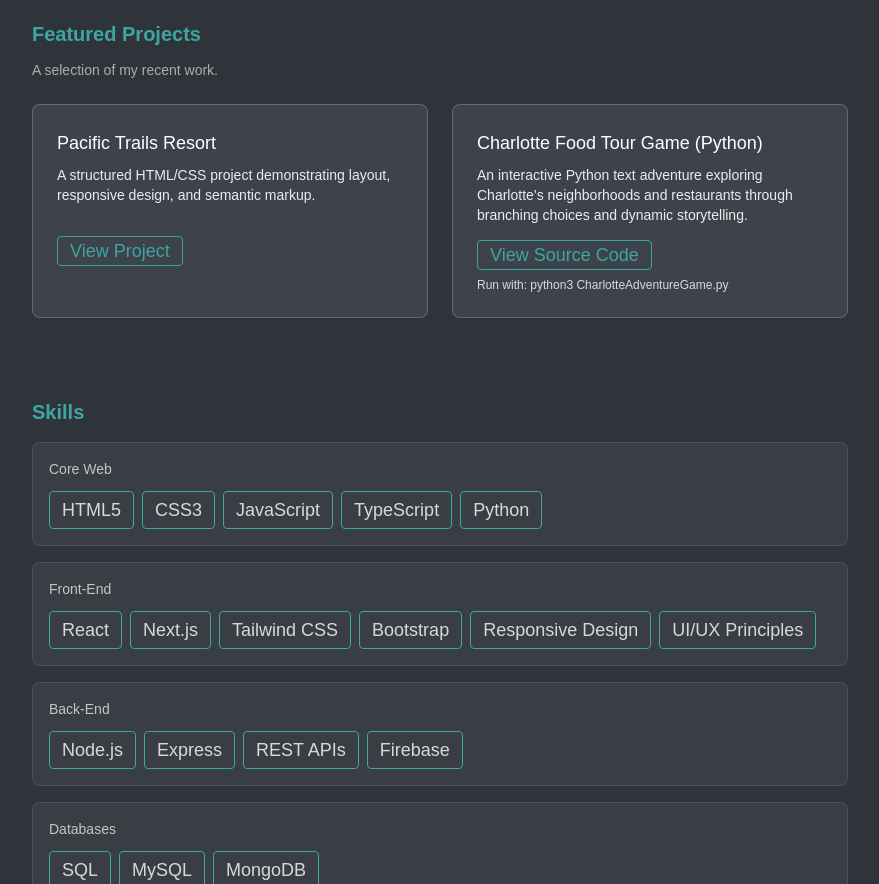
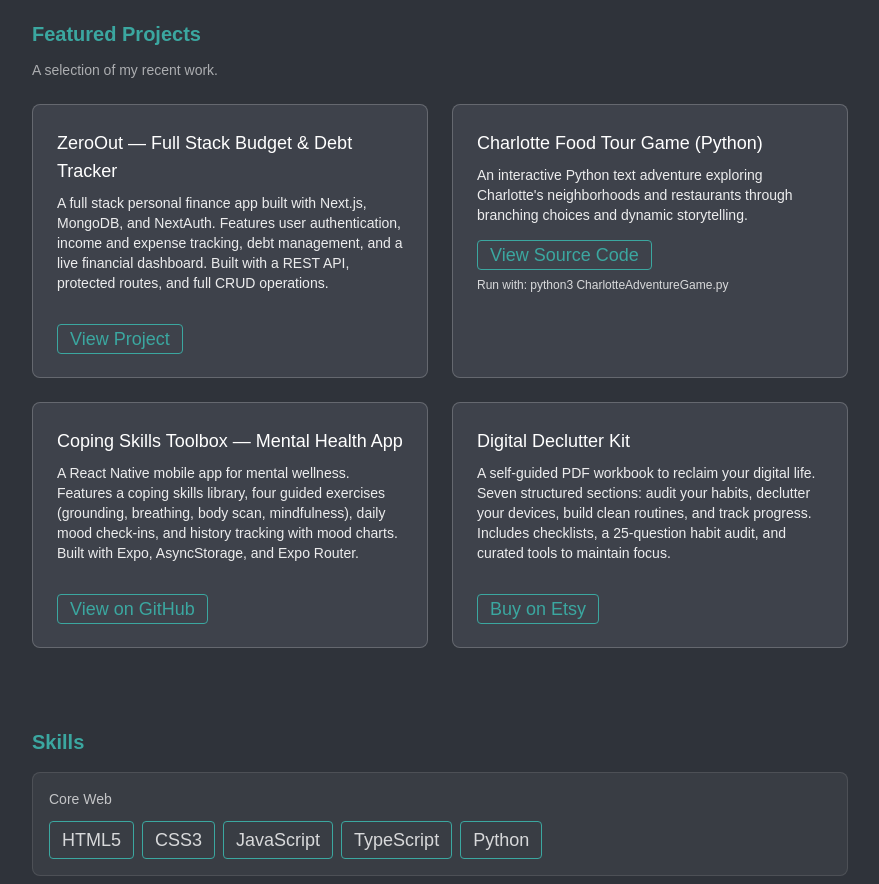
Before and after one commit to jboe26/portfolio_2026, a Next.js app: page /dashboard in a window 1280 px wide. Shown: the part 1120-2004 px from the top of the page, without its empty margins (200-1079 px from the left). Built offline with nearby package versions, Linux system fonts and the light colour scheme.

Commit message:
Updated Featured Projects

```diff
--- a/app/dashboard/page.tsx
+++ b/app/dashboard/page.tsx
@@ -1,23 +1,20 @@
 export default function Dashboard() {
   return (
     <div className="min-h-screen bg-[#2f333a] text-white">
-      {/* Main Content Container */}
       <main className="max-w-4xl mx-auto p-10 space-y-20">
+        {/* ABOUT ME */}
         <section className="max-w-4xl mx-auto py-2 px-4">
           <h1 className="text-xl text-[#3ba7a0] font-bold mb-10">About Me</h1>
 
-          {/* Two‑Column Layout */}
           <div className="flex flex-col md:flex-row items-center md:items-start gap-10">
-            {/* Left: Image */}
             <div className="flex-shrink-0">
               <img
                 src="/JB.jpg"
                 alt="Josh Boepple"
-                className="w-45 h-45 object-cover rounded-4xl shadow-lg"
+                className="w-45 h-45 object-cover rounded-3xl shadow-lg"
               />
             </div>
 
-            {/* Right: Text */}
             <div>
               <p className="text-lg leading-relaxed text-white/80 mb-6">
                 Hello! I'm Josh, a passionate full-stack developer based in
@@ -32,7 +29,7 @@ export default function Dashboard() {
           </div>
         </section>
 
-        {/* Client Work */}
+        {/* CLIENT WORK */}
         <section>
           <h2 className="text-xl text-[#3ba7a0] font-semibold mb-3">
             Client Work
@@ -40,11 +37,7 @@ export default function Dashboard() {
 
           <div className="space-y-4 mb-4">
             {/* Speech Innovation */}
-            <div
-              className="bg-[#3e424b] p-6 rounded-lg border border-white/20
-      transition-all duration-300 hover:-translate-y-1 hover:shadow-lg hover:shadow-black/20
-      hover:border-white/40"
-            >
+            <div className="bg-[#3e424b] p-6 rounded-lg border border-white/20 transition-all duration-300 hover:-translate-y-1 hover:shadow-lg hover:shadow-black/20 hover:border-white/40">
               <h3 className="text-lg font-medium mb-2">Speech Innovation NC</h3>
               <p className="text-sm text-white/90 mb-4">
                 Bilingual Speech-Language Pathology Services — Empowering
@@ -61,8 +54,7 @@ export default function Dashboard() {
                 <a
                   href="https://speechinnovationnc.org/"
                   target="_blank"
-                  className="text-lg px-3 py-1 rounded border border-[#3ba7a0] text-[#3ba7a0]
-          hover:bg-[#3ba7a0] hover:text-black transition"
+                  className="text-lg px-3 py-1 rounded border border-[#3ba7a0] text-[#3ba7a0] hover:bg-[#3ba7a0] hover:text-black transition"
                 >
                   View Project
                 </a>
@@ -70,11 +62,7 @@ export default function Dashboard() {
             </div>
 
             {/* Mickey Herring */}
-            <div
-              className="bg-[#3e424b] p-6 rounded-lg border border-white/20
-      transition-all duration-300 hover:-translate-y-1 hover:shadow-lg hover:shadow-black/20
-      hover:border-white/40"
-            >
+            <div className="bg-[#3e424b] p-6 rounded-lg border border-white/20 transition-all duration-300 hover:-translate-y-1 hover:shadow-lg hover:shadow-black/20 hover:border-white/40">
               <h3 className="text-lg font-medium mb-2">
                 Mickey Herring Taxidermy
               </h3>
@@ -95,8 +83,7 @@ export default function Dashboard() {
                 <a
                   href="https://www.mickeyherringtaxidermy.org/"
                   target="_blank"
-                  className="text-lg px-3 py-1 rounded border border-[#3ba7a0] text-[#3ba7a0]
-          hover:bg-[#3ba7a0] hover:text-black transition"
+                  className="text-lg px-3 py-1 rounded border border-[#3ba7a0] text-[#3ba7a0] hover:bg-[#3ba7a0] hover:text-black transition"
                 >
                   View Project
                 </a>
@@ -105,7 +92,7 @@ export default function Dashboard() {
           </div>
         </section>
 
-        {/* Featured Projects */}
+        {/* FEATURED PROJECTS */}
         <section>
           <h2 className="text-xl text-[#3ba7a0] font-semibold mb-3">
             Featured Projects
@@ -115,45 +102,38 @@ export default function Dashboard() {
           </p>
 
           <div className="grid grid-cols-1 sm:grid-cols-2 gap-6 mb-4">
-            {/* Card 1 */}
-            <div
-              className="relative group overflow-hidden bg-[#3e424b] p-6 rounded-lg border border-white/20
-      transition-all duration-300 hover:-translate-y-1 hover:shadow-lg hover:shadow-black/20
-      hover:border-white/40"
-            >
-              {/* Content */}
+            {/* ZeroOut */}
+            <div className="relative group overflow-hidden bg-[#3e424b] p-6 rounded-lg border border-white/20 transition-all duration-300 hover:-translate-y-1 hover:shadow-lg hover:shadow-black/20 hover:border-white/40">
               <div className="relative z-10">
                 <h3 className="text-lg font-medium mb-2">
                   <a
-                    href="https://inf250-pacifictrailsresort.netlify.app/"
+                    href="https://zeroout.netlify.app/"
                     target="_blank"
                     className="hover:underline hover:text-white transition-colors duration-200"
                   >
-                    Pacific Trails Resort
+                    ZeroOut — Full Stack Budget & Debt Tracker
                   </a>
                 </h3>
                 <p className="text-sm text-white/90 mb-8">
-                  A structured HTML/CSS project demonstrating layout, responsive
-                  design, and semantic markup.
+                  A full stack personal finance app built with Next.js, MongoDB,
+                  and NextAuth. Features user authentication, income and expense
+                  tracking, debt management, and a live financial dashboard.
+                  Built with a REST API, protected routes, and full CRUD
+                  operations.
                 </p>
+
                 <a
-                  href="https://inf250-pacifictrailsresort.netlify.app/"
+                  href="https://zeroout.netlify.app/"
                   target="_blank"
-                  className="text-lg px-3 py-1 rounded border border-[#3ba7a0] text-[#3ba7a0]
-             hover:bg-[#3ba7a0] hover:text-black transition"
+                  className="text-lg px-3 py-1 rounded border border-[#3ba7a0] text-[#3ba7a0] hover:bg-[#3ba7a0] hover:text-black transition"
                 >
                   View Project
                 </a>
               </div>
             </div>
 
-            {/* Card 2 */}
-            <div
-              className="relative group overflow-hidden bg-[#3e424b] p-6 rounded-lg border border-white/20
-      transition-all duration-300 hover:-translate-y-1 hover:shadow-lg hover:shadow-black/20
-      hover:border-white/40"
-            >
-              {/* Content */}
+            {/* Charlotte Food Tour */}
+            <div className="relative group overflow-hidden bg-[#3e424b] p-6 rounded-lg border border-white/20 transition-all duration-300 hover:-translate-y-1 hover:shadow-lg hover:shadow-black/20 hover:border-white/40">
               <div className="relative z-10">
                 <h3 className="text-lg font-medium mb-2">
                   <a
@@ -166,7 +146,7 @@ export default function Dashboard() {
                 </h3>
 
                 <p className="text-sm text-white/90 mb-4">
-                  An interactive Python text adventure exploring Charlotte’s
+                  An interactive Python text adventure exploring Charlotte's
                   neighborhoods and restaurants through branching choices and
                   dynamic storytelling.
                 </p>
@@ -174,8 +154,7 @@ export default function Dashboard() {
                 <a
                   href="https://github.com/jboe26/charlotte-food-tour/blob/main/CharlotteAdventureGame.py"
                   target="_blank"
-                  className="text-lg px-3 py-1 rounded border border-[#3ba7a0] text-[#3ba7a0]
-             hover:bg-[#3ba7a0] hover:text-black transition"
+                  className="text-lg px-3 py-1 rounded border border-[#3ba7a0] text-[#3ba7a0] hover:bg-[#3ba7a0] hover:text-black transition"
                 >
                   View Source Code
                 </a>
@@ -185,10 +164,70 @@ export default function Dashboard() {
                 </p>
               </div>
             </div>
+
+            {/* Coping Skills Toolbox — Mental Health App */}
+            <div className="relative group overflow-hidden bg-[#3e424b] p-6 rounded-lg border border-white/20 transition-all duration-300 hover:-translate-y-1 hover:shadow-lg hover:shadow-black/20 hover:border-white/40">
+              <div className="relative z-10">
+                <h3 className="text-lg font-medium mb-2">
+                  <a
+                    href="#"
+                    className="hover:underline hover:text-white transition-colors duration-200"
+                  >
+                    Coping Skills Toolbox — Mental Health App
+                  </a>
+                </h3>
+
+                <p className="text-sm text-white/90 mb-8">
+                  A React Native mobile app for mental wellness. Features a
+                  coping skills library, four guided exercises (grounding,
+                  breathing, body scan, mindfulness), daily mood check-ins, and
+                  history tracking with mood charts. Built with Expo,
+                  AsyncStorage, and Expo Router.
+                </p>
+
+                <a
+                  href="https://github.com/jboe26/CopingSkillsToolbox"
+                  target="_blank"
+                  className="text-lg px-3 py-1 rounded border border-[#3ba7a0] text-[#3ba7a0] hover:bg-[#3ba7a0] hover:text-black transition"
+                >
+                  View on GitHub
+                </a>
+              </div>
+            </div>
+
+            {/* Digital Declutter Kit */}
+            <div className="relative group overflow-hidden bg-[#3e424b] p-6 rounded-lg border border-white/20 transition-all duration-300 hover:-translate-y-1 hover:shadow-lg hover:shadow-black/20 hover:border-white/40">
+              <div className="relative z-10">
+                <h3 className="text-lg font-medium mb-2">
+                  <a
+                    href="#"
+                    className="hover:underline hover:text-white transition-colors duration-200"
+                  >
+                    Digital Declutter Kit
+                  </a>
+                </h3>
+
+                <p className="text-sm text-white/90 mb-8">
+                  A self-guided PDF workbook to reclaim your digital life. Seven
+                  structured sections: audit your habits, declutter your
+                  devices, build clean routines, and track progress. Includes
+                  checklists, a 25-question habit audit, and curated tools to
+                  maintain focus.
+                </p>
+
+                <a
+                  href="https://www.etsy.com/listing/4504382402/digital-declutter-kit-clean-up-your"
+                  target="_blank"
+                  className="text-lg px-3 py-1 rounded border border-[#3ba7a0] text-[#3ba7a0] hover:bg-[#3ba7a0] hover:text-black transition"
+                >
+                  Buy on Etsy
+                </a>
+              </div>
+            </div>
           </div>
         </section>
 
-        {/* Skills */}
+        {/* SKILLS */}
         <section>
           <h2 className="text-xl text-[#3ba7a0] font-semibold mb-4">Skills</h2>
 
@@ -296,7 +335,7 @@ export default function Dashboard() {
           </div>
         </section>
 
-        {/* Footer */}
+        {/* FOOTER */}
         <footer className="border-t border-white/20 py-6">
           <p className="text-sm text-white/60 text-center">
             {new Date().getFullYear()} Joshua Boepple — Full Stack Developer
```
